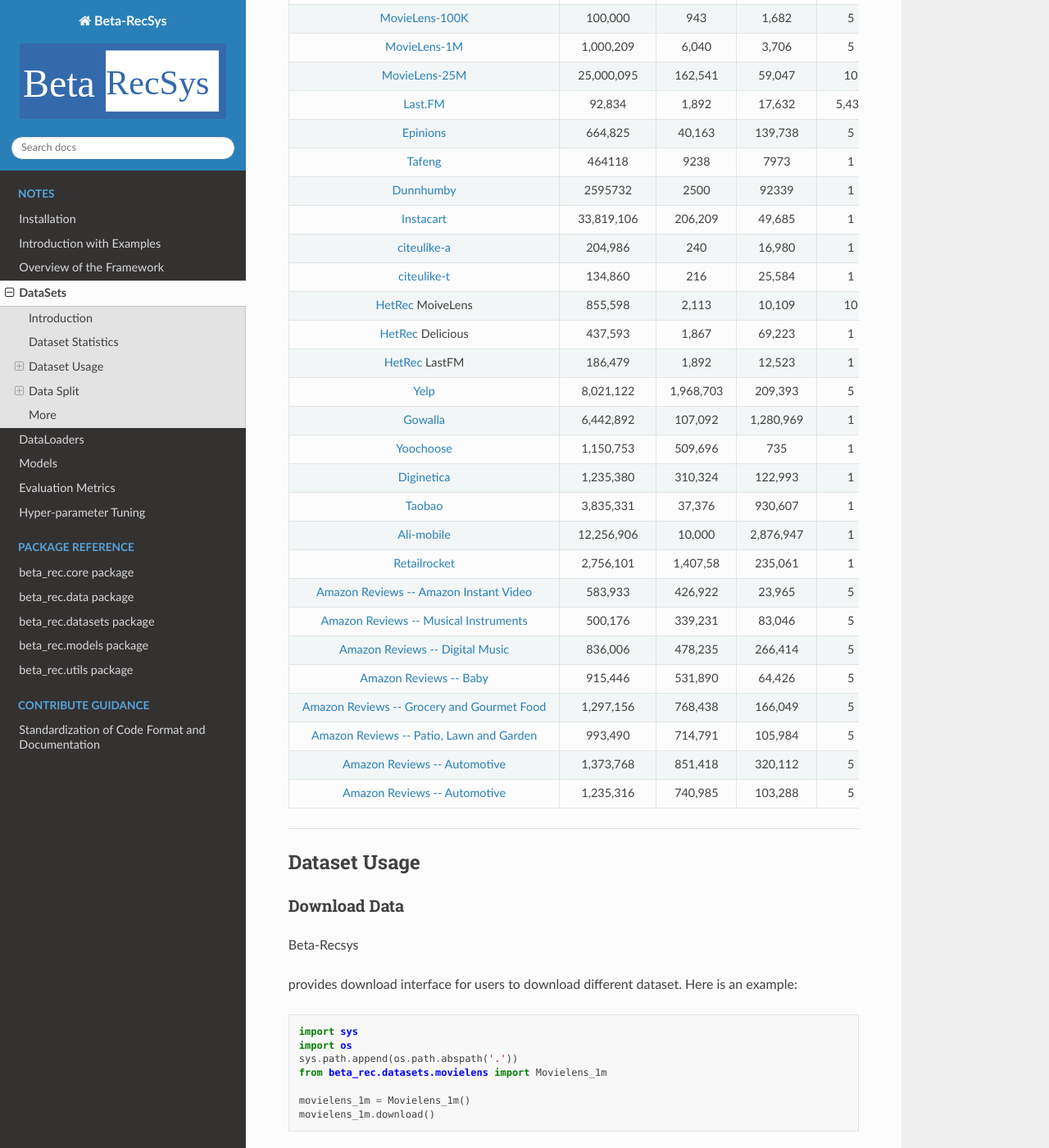
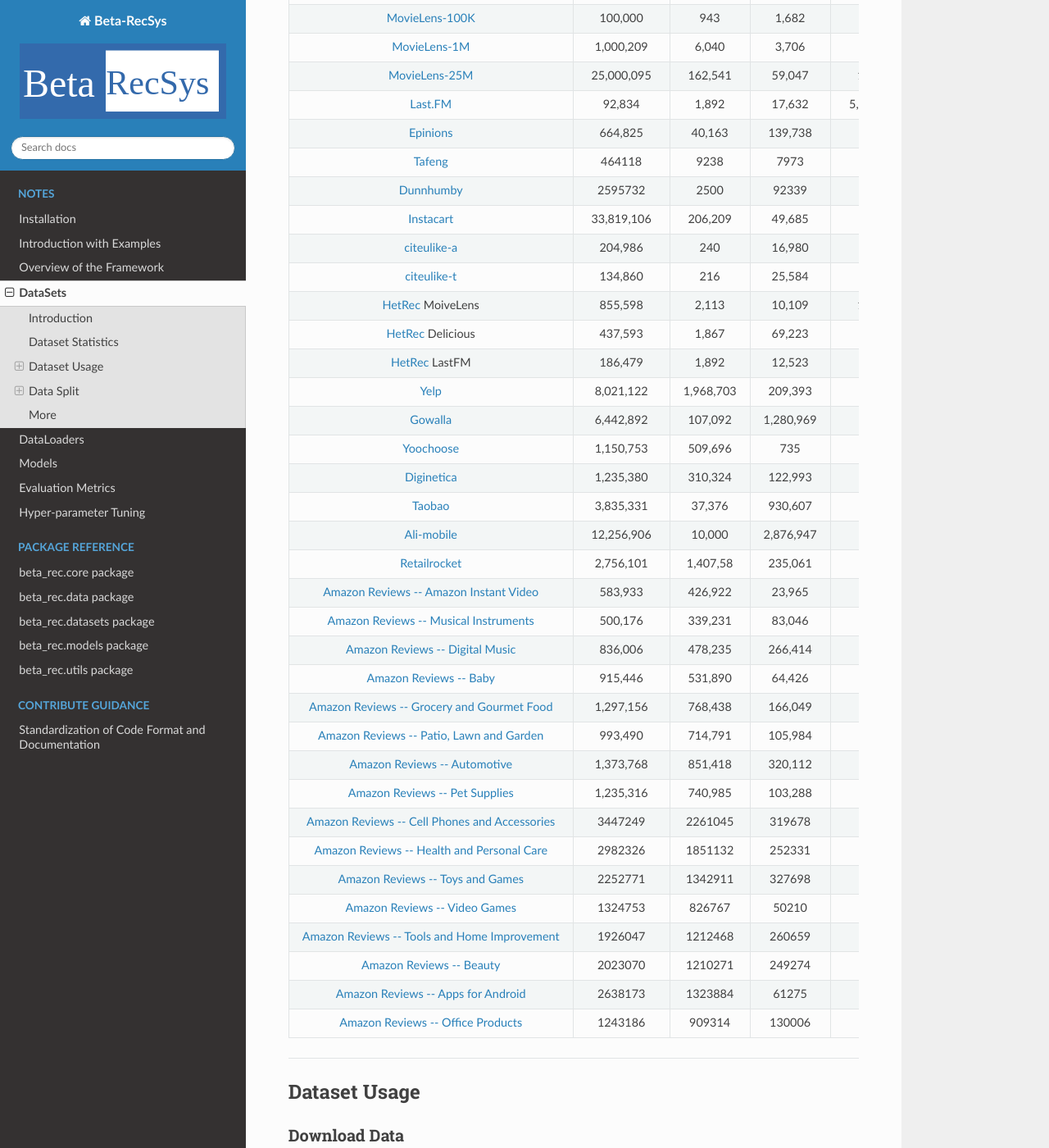
Before and after one commit to beta-team/beta-recsys, a Sphinx documentation site: the page built from docs/notes/datasets.md, in a window 1280 px wide and 1400 px high, scrolled down 2428 px. Shown: the whole window at 82% size. Built offline with Sphinx 7.4.7 and the Read the Docs theme 2.0.0, drawn with Linux system fonts in a browser that asks for light colours; formulas are drawn with MathJax 3; pages that are not in the unit, such as notebooks, are missing from menus.

Commit message:
docs(datasets): update datasets' document

```diff
--- a/docs/notes/datasets.md
+++ b/docs/notes/datasets.md
@@ -100,7 +100,15 @@
 | [Amazon Reviews -- Grocery and Gourmet Food](http://jmcauley.ucsd.edu/data/amazon/links.html) | 1,297,156 | 768,438 | 166,049 | 5 | 3,831 |
 | [Amazon Reviews -- Patio, Lawn and Garden](http://jmcauley.ucsd.edu/data/amazon/links.html) | 993,490 | 714,791 | 105,984 | 5 | 4,929 |
 | [Amazon Reviews -- Automotive](http://jmcauley.ucsd.edu/data/amazon/links.html) | 1,373,768 | 851,418 | 320,112 | 5 | 3,704 |
-| [Amazon Reviews -- Automotive](http://jmcauley.ucsd.edu/data/amazon/links.html) | 1,235,316 | 740,985 | 103,288 | 5 | 3,900 |
+| [Amazon Reviews -- Pet Supplies](http://jmcauley.ucsd.edu/data/amazon/links.html) | 1,235,316 | 740,985 | 103,288 | 5 | 3,900 |
+| [Amazon Reviews -- Cell Phones and Accessories](http://jmcauley.ucsd.edu/data/amazon/links.html) | 3447249 | 2261045 | 319678 | 5 | 4724 |
+| [Amazon Reviews -- Health and Personal Care](http://jmcauley.ucsd.edu/data/amazon/links.html) | 2982326 | 1851132 | 252331 | 5 | 4733 |
+| [Amazon Reviews -- Toys and Games](http://jmcauley.ucsd.edu/data/amazon/links.html) | 2252771 | 1342911 | 327698 | 5 | 5151 |
+| [Amazon Reviews -- Video Games](http://jmcauley.ucsd.edu/data/amazon/links.html) | 1324753 | 826767 | 50210 | 5 | 5396 |
+| [Amazon Reviews -- Tools and Home Improvement](http://jmcauley.ucsd.edu/data/amazon/links.html) | 1926047 | 1212468 | 260659 | 5 | 5366 |
+| [Amazon Reviews -- Beauty](http://jmcauley.ucsd.edu/data/amazon/links.html) | 2023070 | 1210271 | 249274 | 5 | 4231 |
+| [Amazon Reviews -- Apps for Android](http://jmcauley.ucsd.edu/data/amazon/links.html) | 2638173 | 1323884 | 61275 | 5 | 1283 |
+| [Amazon Reviews -- Office Products](http://jmcauley.ucsd.edu/data/amazon/links.html) | 1243186 | 909314 | 130006 | 5 | 5400 |
 
 ---
 
```
